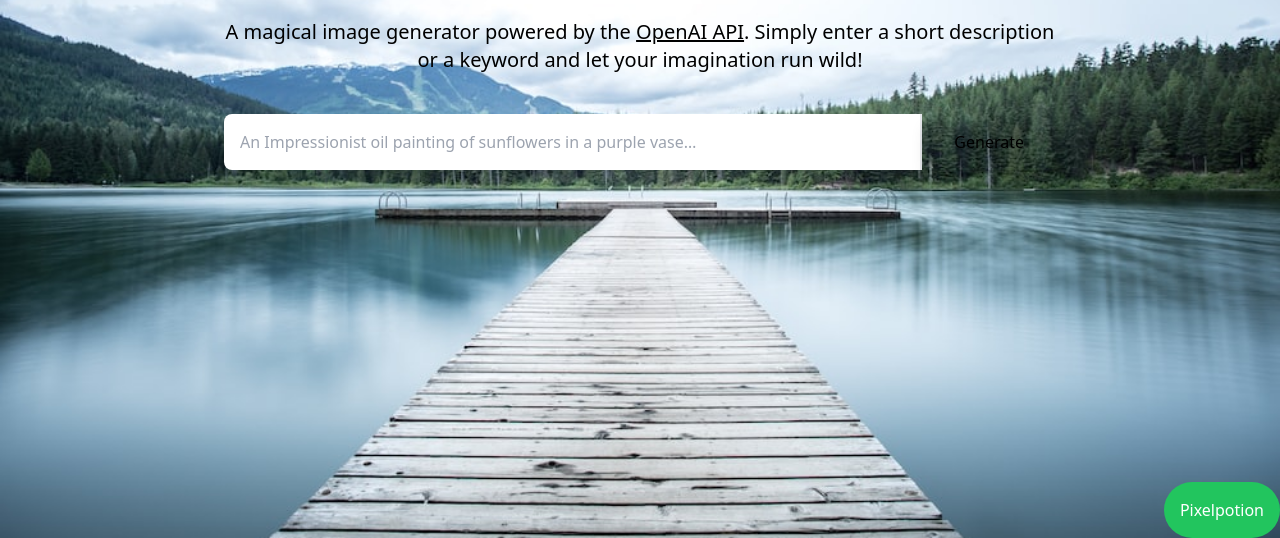
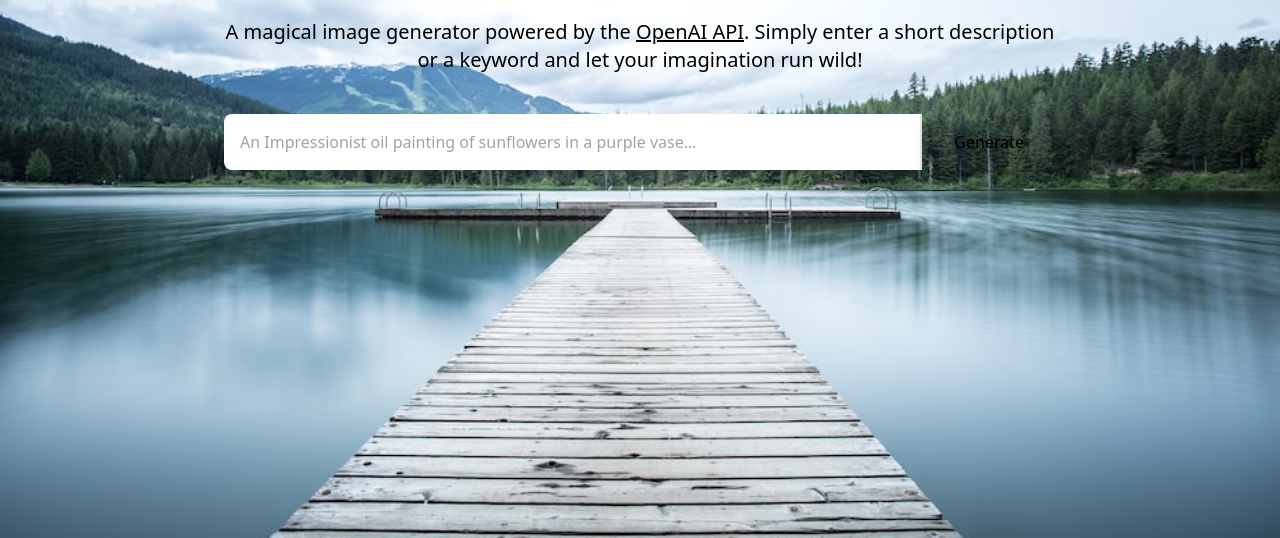
Before and after one commit to Diya84/Pixelpotion, a plain HTML site: page index.html in a window 1280 px wide. Shown: the part 262-800 px from the top of the page. Drawn offline with nearby package versions, Linux system fonts and the light colour scheme.

Commit message:
Update index.html

```diff
--- a/index.html
+++ b/index.html
@@ -58,14 +58,7 @@
           Generate
         </button>
       </div>
-       <div class="fixed bottom-0 right-0 z-10">
-  <button
-    class="p-4 rounded-full bg-green-500 text-white hover:bg-green-600 focus:outline-none focus:ring-2 focus:ring-green-500 focus:ring-offset-2"
-    id="btn"
-  >
-    Pixelpotion
-  </button>
-</div>
+
 
 
   </body>
```
